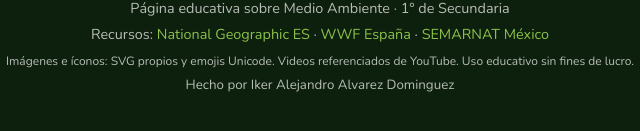
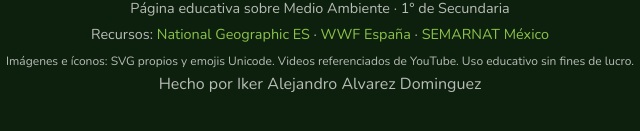
Before and after one commit to alejandroalvdom-byte/medio-ambiente-iker-alvarez, a plain HTML site: page index.html in a window 1280 px wide. Shown: the part 7413-7544 px from the top of the page, 320-960 px from the left. Drawn offline with nearby package versions, Linux system fonts and the light colour scheme.

Commit message:
Update index.html

```diff
--- a/index.html
+++ b/index.html
@@ -863,7 +863,7 @@
   <a href="https://www.wwf.es" target="_blank">WWF España</a> ·
   <a href="https://www.gob.mx/semarnat" target="_blank">SEMARNAT México</a><br>
   <small>Imágenes e íconos: SVG propios y emojis Unicode. Videos referenciados de YouTube. Uso educativo sin fines de lucro.</small></p>
-  <small>Hecho por Iker Alejandro Alvarez Dominguez</small></p>
+  <div>Hecho por Iker Alejandro Alvarez Dominguez</div></p>
 </footer>
 
 <!-- MODAL -->
```
